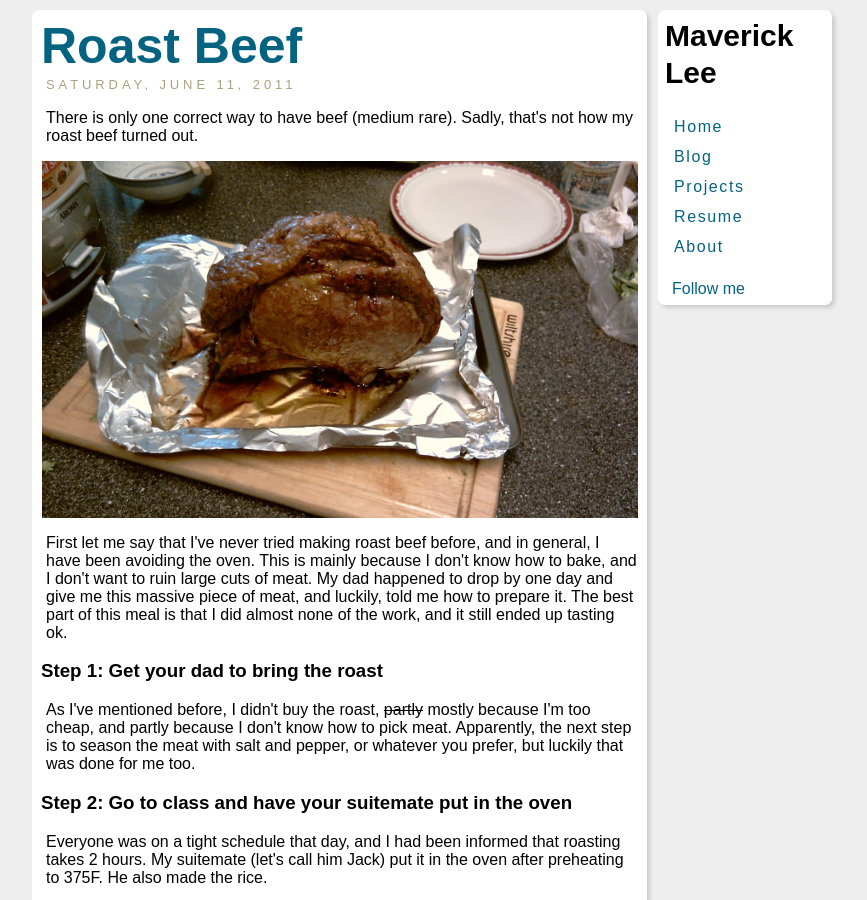
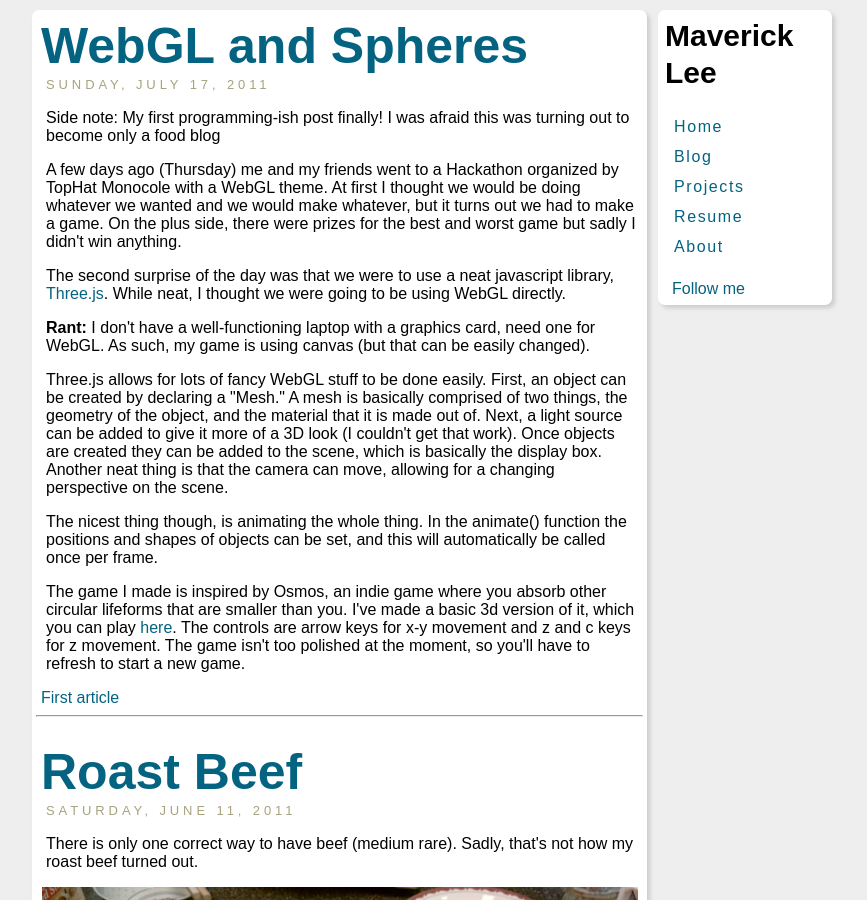
Before and after one commit to mavlee/mavlee.github.com, a Jekyll site: the page built from blog/index.html, in a window 1280 px wide and 900 px high. Shown: the whole window, without its empty margins (208-1075 px from the left). Built offline with Jekyll 4.4.1, drawn with Linux system fonts in a browser that asks for light colours; Markdown is read by kramdown in place of the engine named in the settings; comment, search, counter and statistics services are not loaded.

Commit message:
Add blog post about spheres game

```diff
--- a/_config.yml
+++ b/_config.yml
@@ -15,9 +15,7 @@ permalink : /blog/:year/:month/:day/:title
 asset_version: 1
 
 css_root: /css
-
 css:
-
 - mav.css
 #- disqus.css
 
--- /dev/null
+++ b/_posts/2011-07-17-webgl-and-spheres.html
@@ -0,0 +1,13 @@
+---
+layout: post
+title: WebGL and Spheres
+category: programming
+---
+
+<p>Side note: My first programming-ish post finally!  I was afraid this was turning out to become only a food blog</p>
+<p>A few days ago (Thursday) me and my friends went to a Hackathon organized by TopHat Monocole with a WebGL theme.  At first I thought we would be doing whatever we wanted and we would make whatever, but it turns out we had to make a game.  On the plus side, there were prizes for the best and worst game but sadly I didn't win anything.</p>
+<p>The second surprise of the day was that we were to use a neat javascript library, <a title="Three.js" href="https://github.com/mrdoob/three.js/">Three.js</a>.  While neat, I thought we were going to be using WebGL directly.</p>
+<p><strong>Rant:</strong> I don't have a well-functioning laptop with a graphics card, need one for WebGL.  As such, my game is using canvas (but that can be easily changed).</p>
+<p>Three.js allows for lots of fancy WebGL stuff to be done easily.  First, an object can be created by declaring a "Mesh." A mesh is basically comprised of two things, the geometry of the object, and the material that it is made out of.  Next, a light source can be added to give it more of a 3D look (I couldn't get that work).  Once objects are created they can be added to the scene, which is basically the display box.  Another neat thing is that the camera can move, allowing for a changing perspective on the scene.</p>
+<p>The nicest thing though, is animating the whole thing. In the animate() function the positions and shapes of objects can be set, and this will automatically be called once per frame.</p>
+<p>The game I made is inspired by Osmos, an indie game where you absorb other circular lifeforms that are smaller than you.  I've made a basic 3d version of it, which you can play <a title="SpheresGame" href="/spheresgame">here</a>.  The controls are arrow keys for x-y movement and z and c keys for z movement.  The game isn't too polished at the moment, so you'll have to refresh to start a new game.</p>
```
